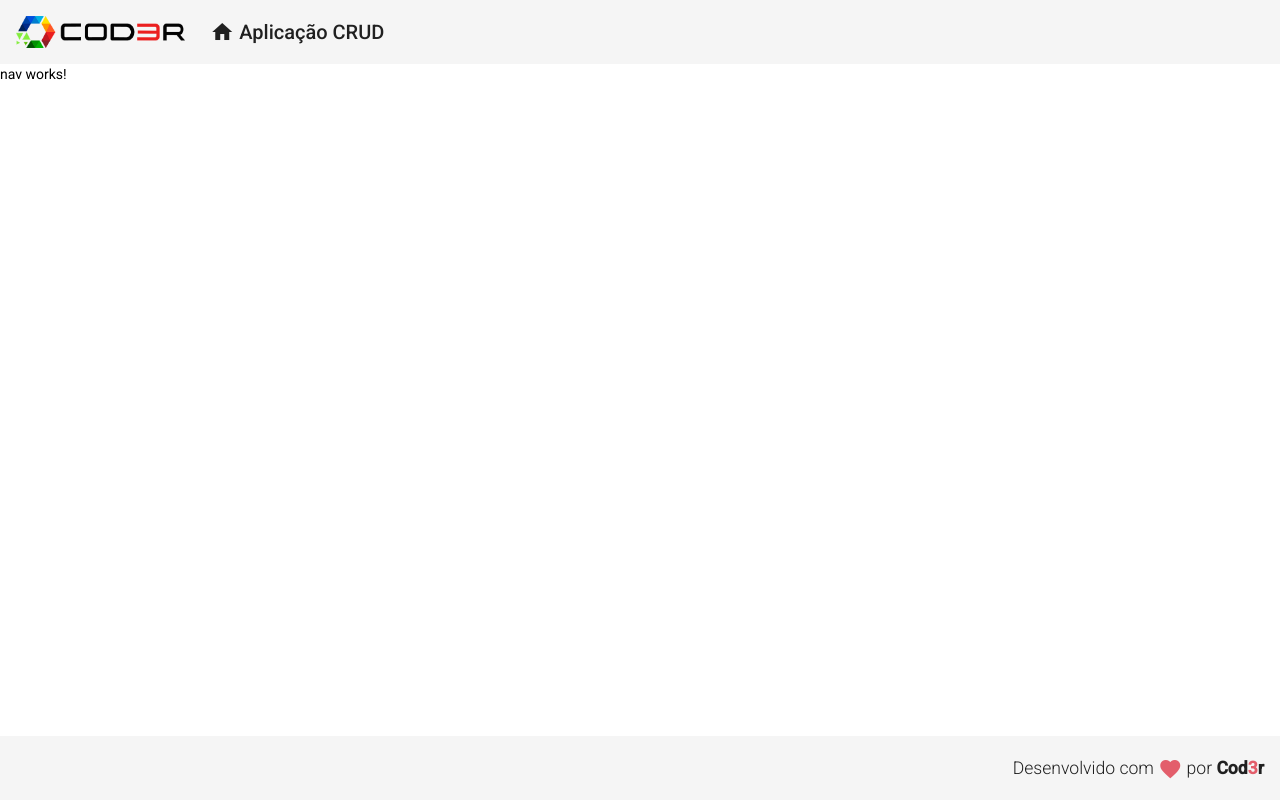
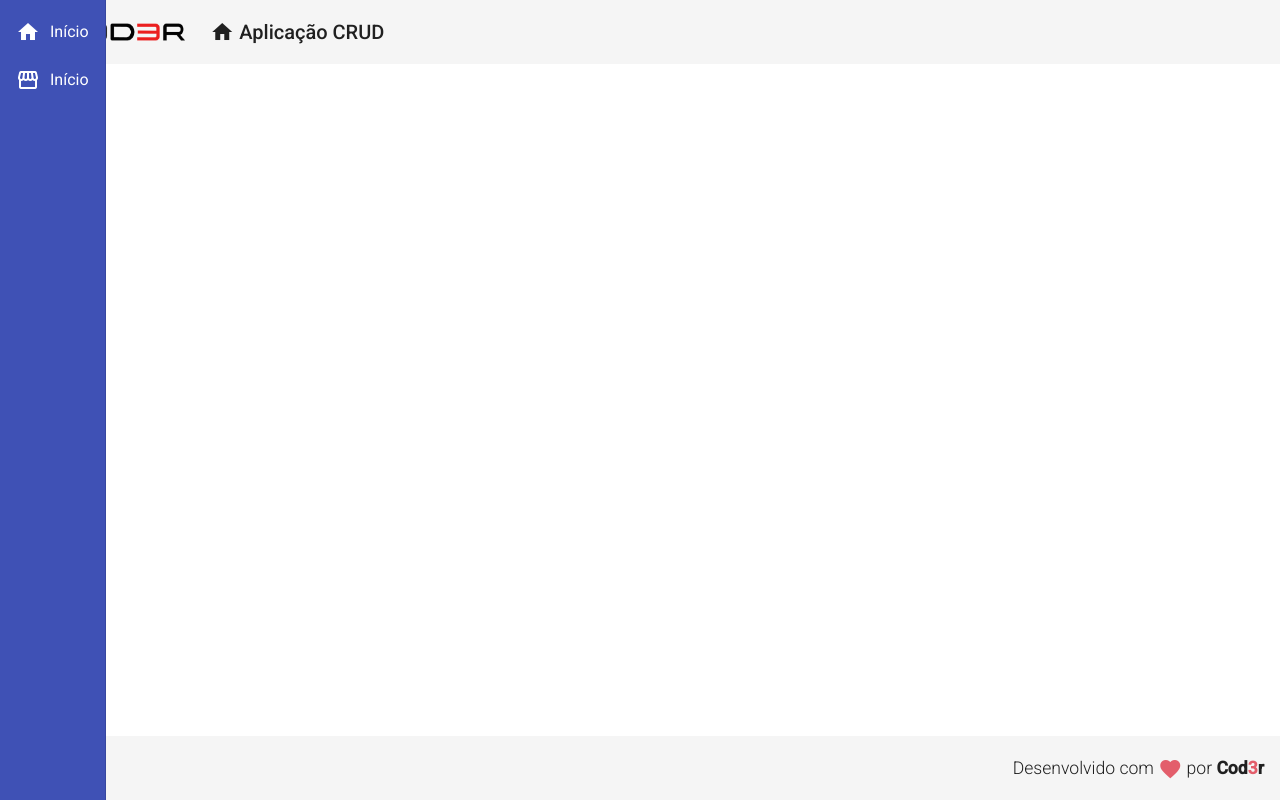
Before and after one commit to fabioMacieira16/CursoCod3erAngular9Essencial, an Angular app in the folder crud/frontend/: page / in a window 1280 px wide. Built offline with nearby package versions, Linux system fonts and the light colour scheme.

Commit message:
feature: create sidenave

```diff
--- a/crud/frontend/src/app/components/template/nav/nav.component.css
+++ b/crud/frontend/src/app/components/template/nav/nav.component.css
@@ -0,0 +1,15 @@
+.sidenav {
+    background-color: #3F51B5;
+}
+
+.sidenav a {
+    color: #FFF;
+}
+
+.sidenav i {
+    padding-right: 10px;
+}
+
+.container {
+
+}
--- a/crud/frontend/src/app/components/template/nav/nav.component.html
+++ b/crud/frontend/src/app/components/template/nav/nav.component.html
@@ -1 +1,20 @@
-<p>nav works!</p>
+<mat-sidenav-container class="container">
+    <mat-sidenav class="sidenav" mode="side" opened
+        fixedInViewport="true" fixedTopGrap="64">
+        <mat-nav-list class="nav-list">
+            <a mat-list-item>
+                <i class="material-icons">
+                    home
+                </i>
+                Início
+            </a>
+            <a mat-list-item>
+                <i class="material-icons">
+                    storefront
+                </i>
+                Início
+            </a>
+        </mat-nav-list>
+    </mat-sidenav>
+
+</mat-sidenav-container>
```
